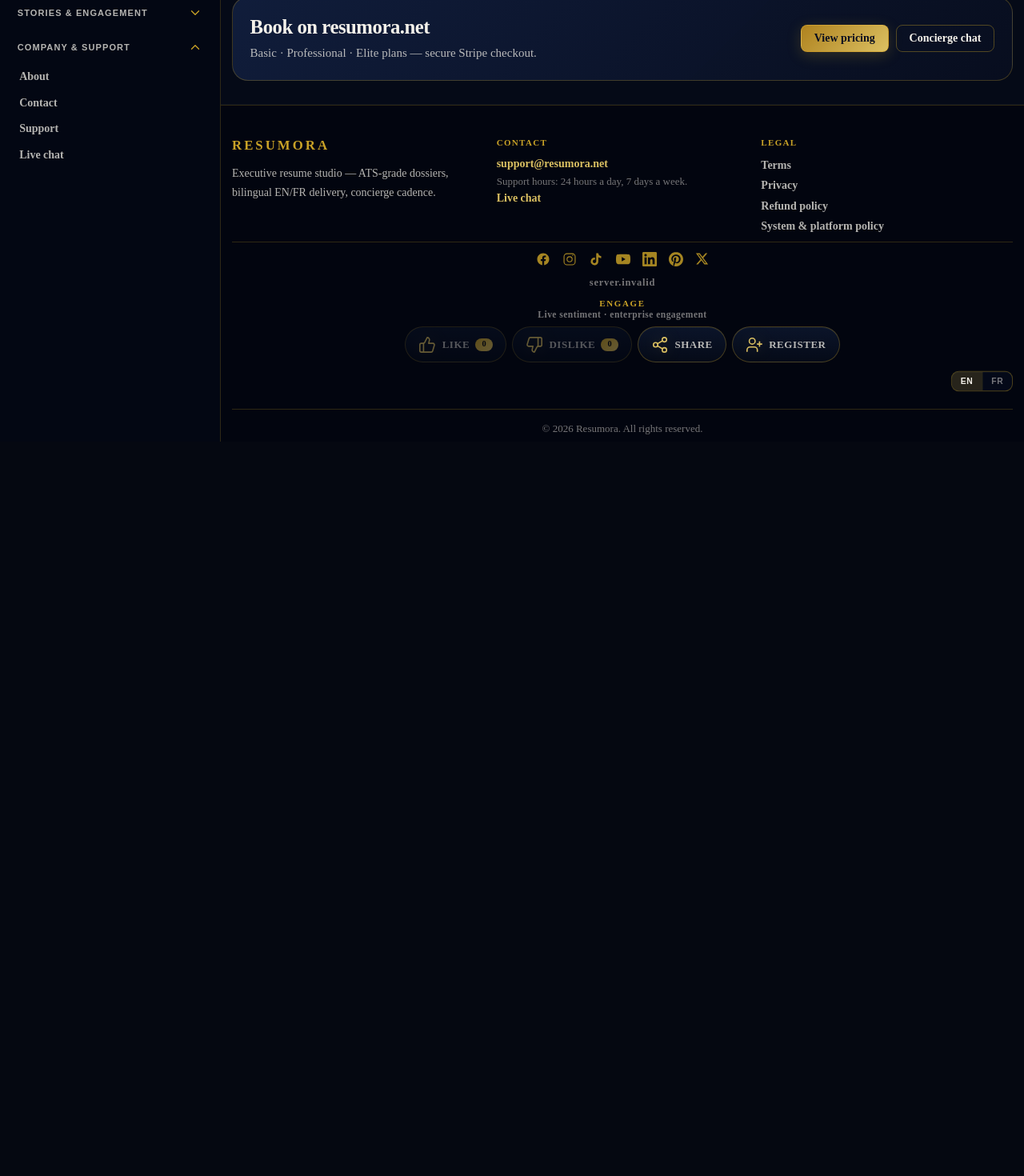
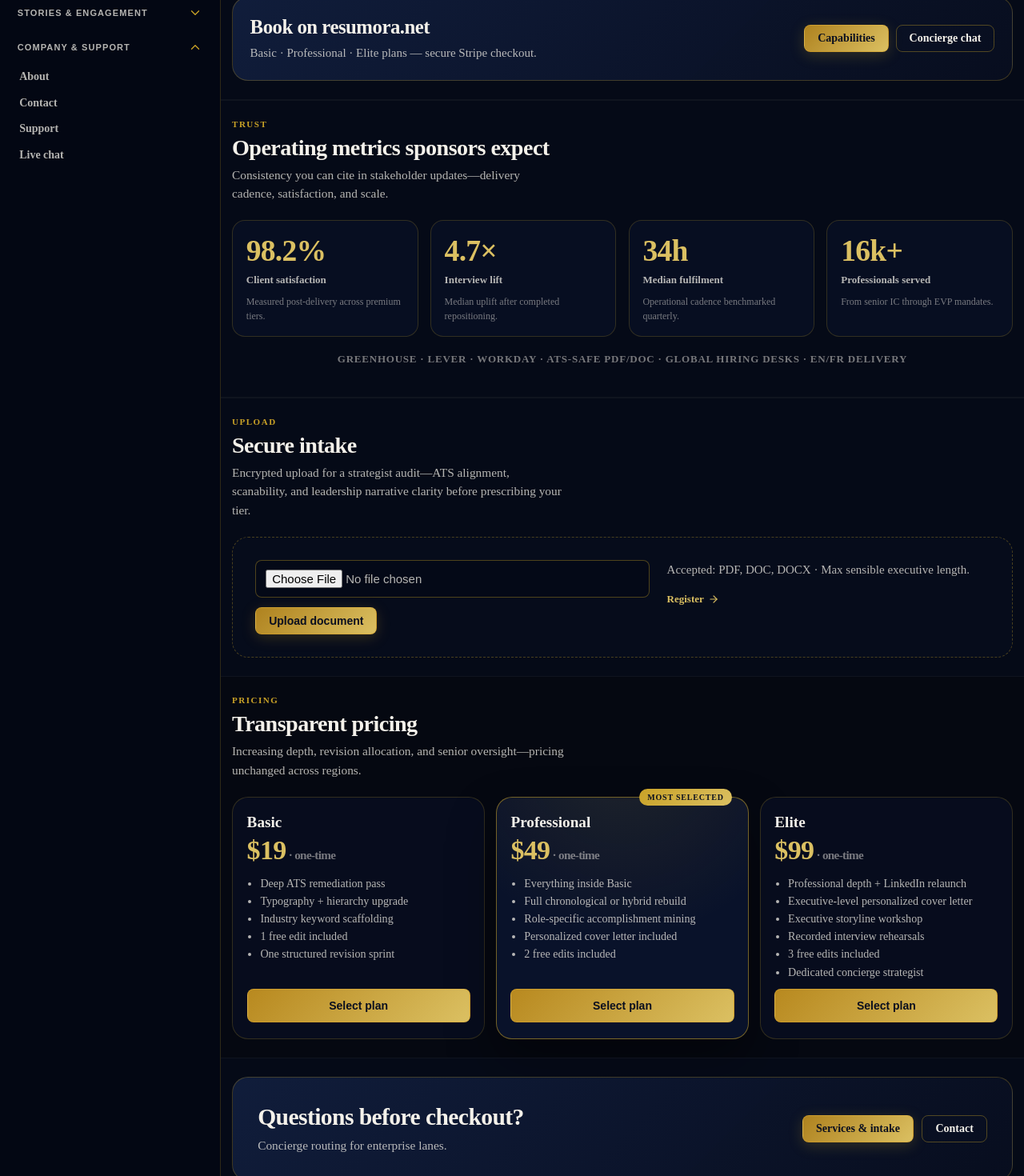
Before and after one commit to ahmadlatifdev/bossmind-resumora, a Next.js app: page / in a window 1280 px wide. Shown: the part 380-1850 px from the top of the page at 80% size. Before the commit the page ends 932 px from the top, so only its background shows below. Built offline with nearby package versions, Linux system fonts and the light colour scheme; no server answers.

Commit message:
Restore luxury homepage with trust metrics, secure intake, and pricing.
Co-authored-by: Cursor <cursoragent@cursor.com>

```diff
--- a/components/marketing/HomePage.jsx
+++ b/components/marketing/HomePage.jsx
@@ -1,26 +1,29 @@
 import Link from "next/link";
 import SiteChrome from "@/components/marketing/SiteChrome";
+import PricingPanel from "@/components/marketing/sections/PricingPanel";
+import TrustMetricsPanel from "@/components/marketing/sections/TrustMetricsPanel";
+import UploadPanel from "@/components/marketing/sections/UploadPanel";
 import { useLanguage } from "@/context/LanguageContext";
 import { translations } from "@/lib/marketing/site-copy";
 
-/** Enterprise-minimal homepage — no weekly edition line, no regional/rotating visual blocks. */
+/** Luxury navy/gold homepage — full hero, trust metrics, encrypted intake, pricing, closing strip (EN/FR). */
 export default function HomePage() {
   const { lang } = useLanguage();
   const t = translations[lang];
 
   return (
     <SiteChrome>
-      <main className="rs-week-main rs-week-main--minimal">
+      <main className="rs-week-main">
         <section id="top" className="rs-section rs-week-hero">
           <div className="rs-container">
             <p className="rs-eyebrow">{t.homeEyebrow}</p>
             <h1 className="rs-h1 rs-week-headline">{t.homeHeadline}</h1>
             <p className="rs-lead">{t.homeLead}</p>
             <div className="rs-hero-ctas">
-              <Link href="/pricing" className="rs-btn-accent">
+              <Link href="/#pricing" className="rs-btn-accent">
                 {t.navPricing}
               </Link>
-              <Link href="/services#intake" className="rs-btn-ghost">
+              <Link href="/#home-intake" className="rs-btn-ghost">
                 {t.heroSecureUpload}
               </Link>
             </div>
@@ -35,11 +38,38 @@ export default function HomePage() {
                 <p className="rs-subtitle rs-subtitle-tight">{t.homeStripSubtitle}</p>
               </div>
               <div className="rs-cta-strip-actions">
-                <Link href="/pricing" className="rs-btn-accent">
-                  {t.homeStripPrimary}
+                <Link href="/capabilities" className="rs-btn-accent">
+                  {t.navCapabilities}
                 </Link>
                 <Link href="/chat" className="rs-btn-ghost">
                   {t.homeStripSecondary}
+                </Link>
+              </div>
+            </div>
+          </div>
+        </section>
+
+        <TrustMetricsPanel sectionId="trust" />
+        <UploadPanel sectionId="home-intake" />
+        <PricingPanel />
+
+        <section className="rs-section rs-section-muted">
+          <div className="rs-container">
+            <div className="rs-cta-strip">
+              <div>
+                <h2 className="rs-h2" style={{ fontSize: "clamp(1.45rem, 2.5vw, 1.85rem)" }}>
+                  {t.pricingQuestionsTitle}
+                </h2>
+                <p className="rs-subtitle" style={{ marginTop: "0.42rem" }}>
+                  {t.pricingQuestionsSubtitle}
+                </p>
+              </div>
+              <div style={{ display: "flex", flexWrap: "wrap", gap: "0.65rem", justifyContent: "flex-end" }}>
+                <Link href="/services" className="rs-btn-accent">
+                  {t.servicesPageTitle}
+                </Link>
+                <Link href="/contact" className="rs-btn-ghost">
+                  {t.navContact}
                 </Link>
               </div>
             </div>
--- a/components/marketing/sections/TrustMetricsPanel.jsx
+++ b/components/marketing/sections/TrustMetricsPanel.jsx
@@ -1,13 +1,13 @@
 import { performanceStats, translations } from "@/lib/marketing/site-copy";
 import { useLanguage } from "@/context/LanguageContext";
 
-export default function TrustMetricsPanel() {
+export default function TrustMetricsPanel({ sectionId } = {}) {
   const { lang } = useLanguage();
   const t = translations[lang];
   const stats = performanceStats[lang];
 
   return (
-    <section className="rs-section rs-section-muted">
+    <section id={sectionId || undefined} className="rs-section rs-section-muted">
       <div className="rs-container">
         <p className="rs-eyebrow">{t.navTrust}</p>
         <h2 className="rs-h2">{t.trustTitle}</h2>
--- a/components/marketing/sections/UploadPanel.jsx
+++ b/components/marketing/sections/UploadPanel.jsx
@@ -4,7 +4,7 @@ import { useId, useState } from "react";
 import { useLanguage } from "@/context/LanguageContext";
 import { translations } from "@/lib/marketing/site-copy";
 
-export default function UploadPanel() {
+export default function UploadPanel({ sectionId = "intake" }) {
   const { lang } = useLanguage();
   const t = translations[lang];
   const [uploadStatus, setUploadStatus] = useState("");
@@ -35,7 +35,7 @@ export default function UploadPanel() {
   };
 
   return (
-    <section id="intake" className="rs-section rs-section-muted">
+    <section id={sectionId} className="rs-section rs-section-muted">
       <div className="rs-container">
         <p className="rs-eyebrow">{t.footerUpload}</p>
         <h2 className="rs-h2">{t.uploadTitle}</h2>
```
